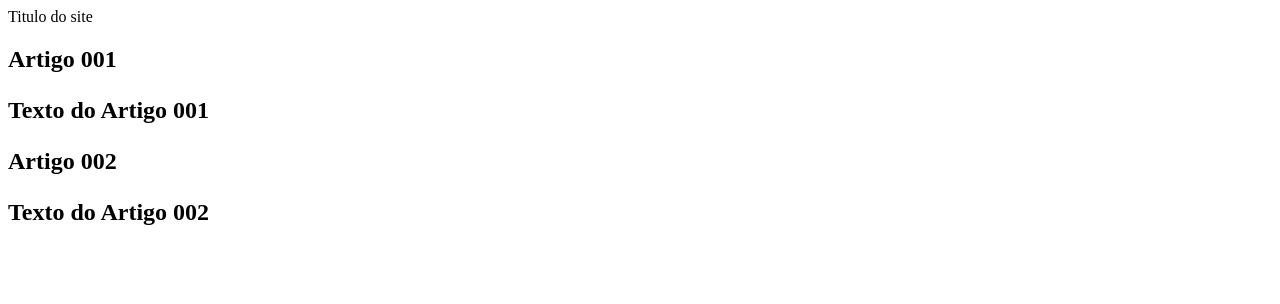
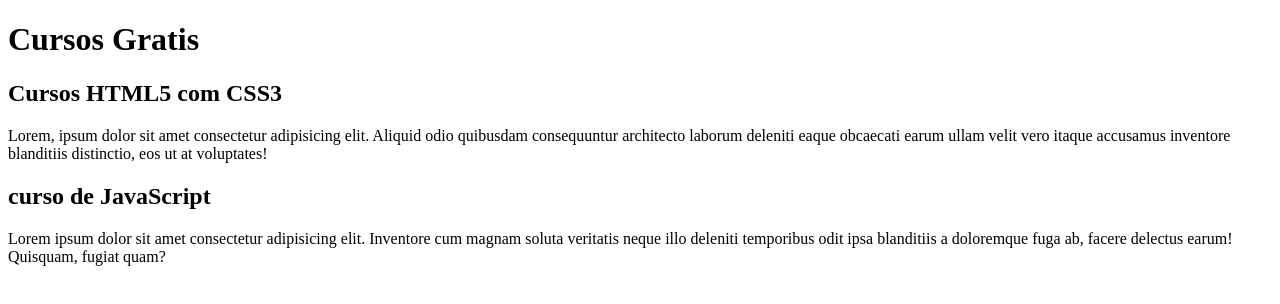
Before and after one commit to DiegoGranado/Projeto-site, a plain HTML site: page Index.html in a window 1280 px wide. Drawn offline with Linux system fonts and the light colour scheme.

Commit message:
Update Index.html
Comecei a escrever o conteudo

```diff
--- a/Index.html
+++ b/Index.html
@@ -8,15 +8,17 @@
 </head>
 <body>
     <main>
-        <header>Titulo do site</header>
+        <header>
+            <h1>Cursos Gratis</h1>
+        </header>
         <Article>
-            <h2>Artigo 001
-                <p>Texto do Artigo 001</p>
-            </h2>
+            <h2>Cursos HTML5 com CSS3</h2>
+                <p>Lorem, ipsum dolor sit amet consectetur adipisicing elit. Aliquid odio quibusdam consequuntur architecto laborum deleniti eaque obcaecati earum ullam velit vero itaque accusamus inventore blanditiis distinctio, eos ut at voluptates!</p>
+
         </Article>
         <article>
-            <h2>Artigo 002
-                <p>Texto do Artigo 002</p>
+            <h2>curso de JavaScript</h2>
+                <p>Lorem ipsum dolor sit amet consectetur adipisicing elit. Inventore cum magnam soluta veritatis neque illo deleniti temporibus odit ipsa blanditiis a doloremque fuga ab, facere delectus earum! Quisquam, fugiat quam?</p>
             </h2>
         </article>
     </main>
```
